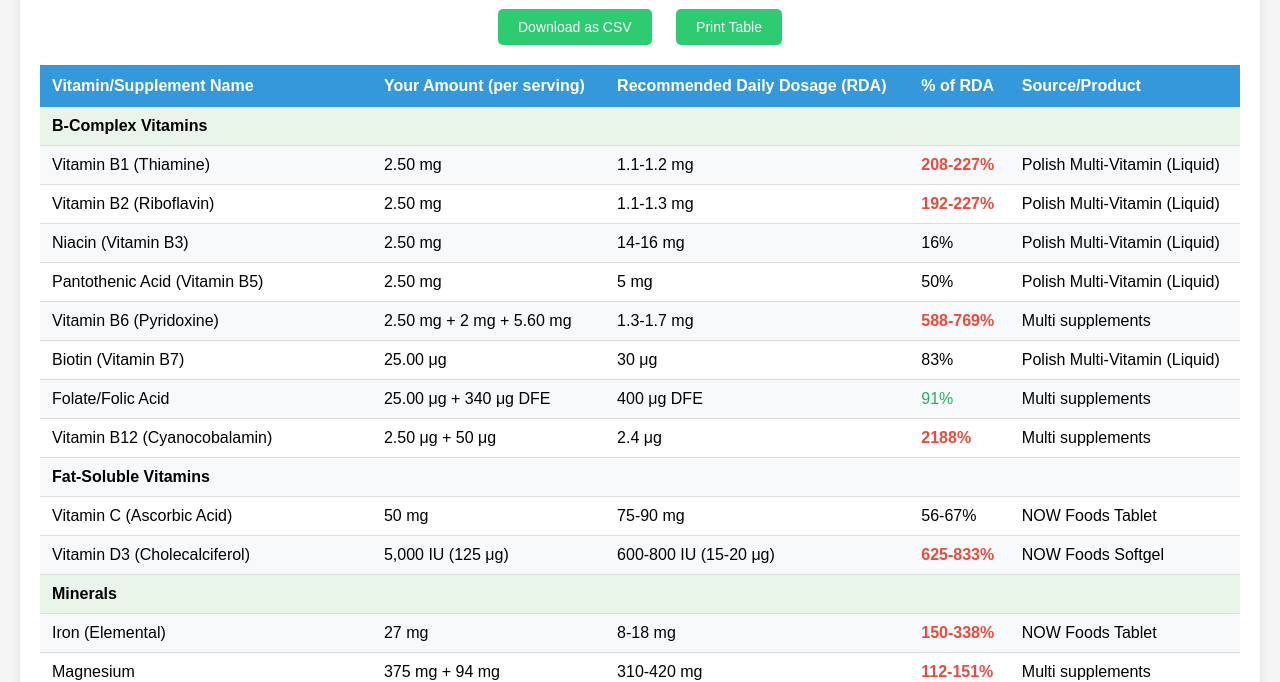
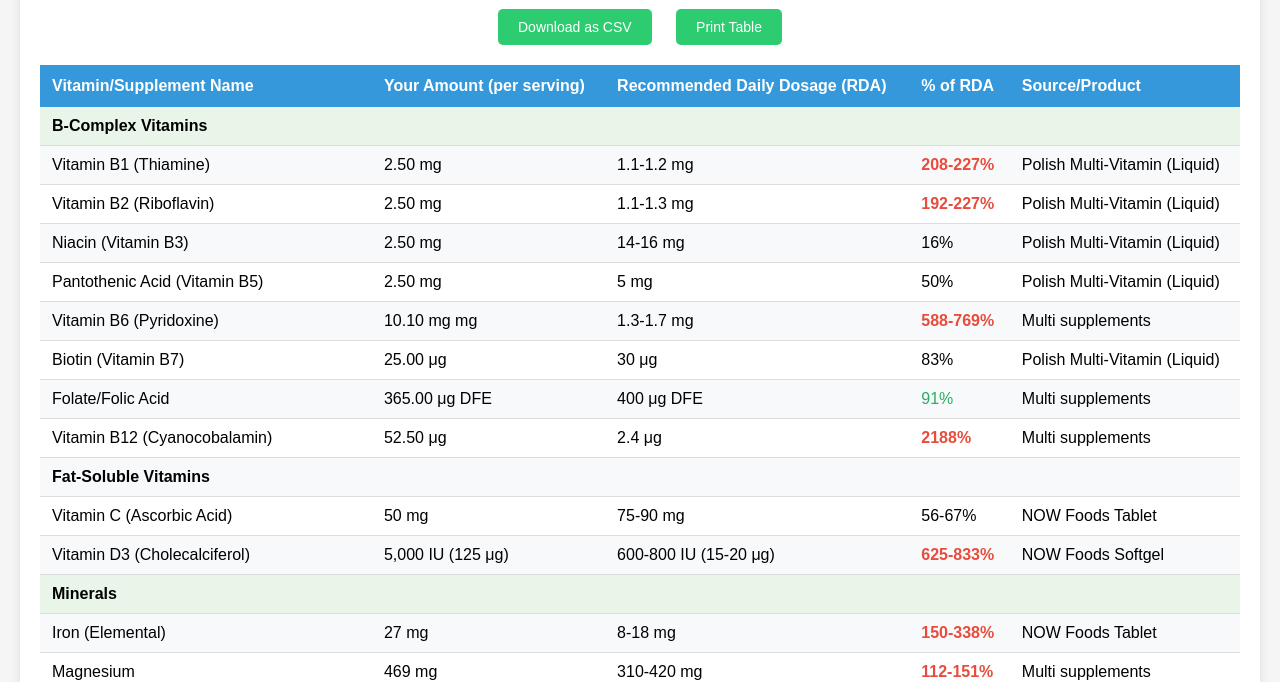
Before and after one commit to vitkovit/daily_suplements, a plain HTML site: page index.html in a window 1280 px wide. Shown: the part 119-801 px from the top of the page. Drawn offline with Linux system fonts and the light colour scheme.

Commit message:
Update index.html

```diff
--- a/index.html
+++ b/index.html
@@ -133,7 +133,7 @@
                 </tr>
                 <tr>
                     <td>Vitamin B6 (Pyridoxine)</td>
-                    <td>2.50 mg + 2 mg + 5.60 mg</td>
+                    <td>10.10 mg mg</td>
                     <td>1.3-1.7 mg</td>
                     <td class="high-dose">588-769%</td>
                     <td>Multi supplements</td>
@@ -147,14 +147,14 @@
                 </tr>
                 <tr>
                     <td>Folate/Folic Acid</td>
-                    <td>25.00 μg + 340 μg DFE</td>
+                    <td>365.00 μg DFE</td>
                     <td>400 μg DFE</td>
                     <td class="adequate-dose">91%</td>
                     <td>Multi supplements</td>
                 </tr>
                 <tr>
                     <td>Vitamin B12 (Cyanocobalamin)</td>
-                    <td>2.50 μg + 50 μg</td>
+                    <td>52.50 μg</td>
                     <td>2.4 μg</td>
                     <td class="high-dose">2188%</td>
                     <td>Multi supplements</td>
@@ -190,7 +190,7 @@
                 </tr>
                 <tr>
                     <td>Magnesium</td>
-                    <td>375 mg + 94 mg</td>
+                    <td>469 mg</td>
                     <td>310-420 mg</td>
                     <td class="high-dose">112-151%</td>
                     <td>Multi supplements</td>
```
